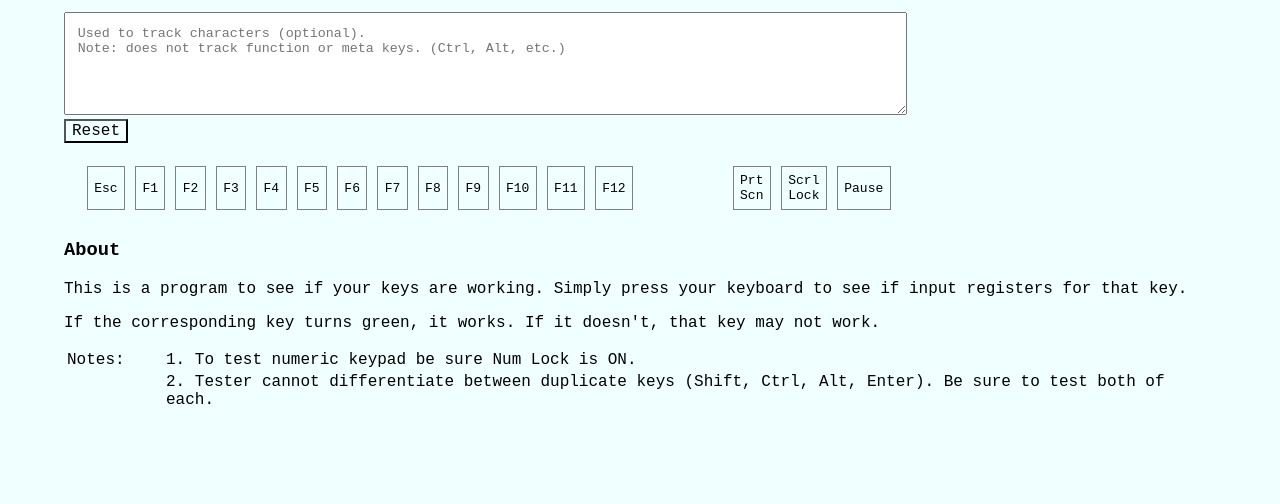
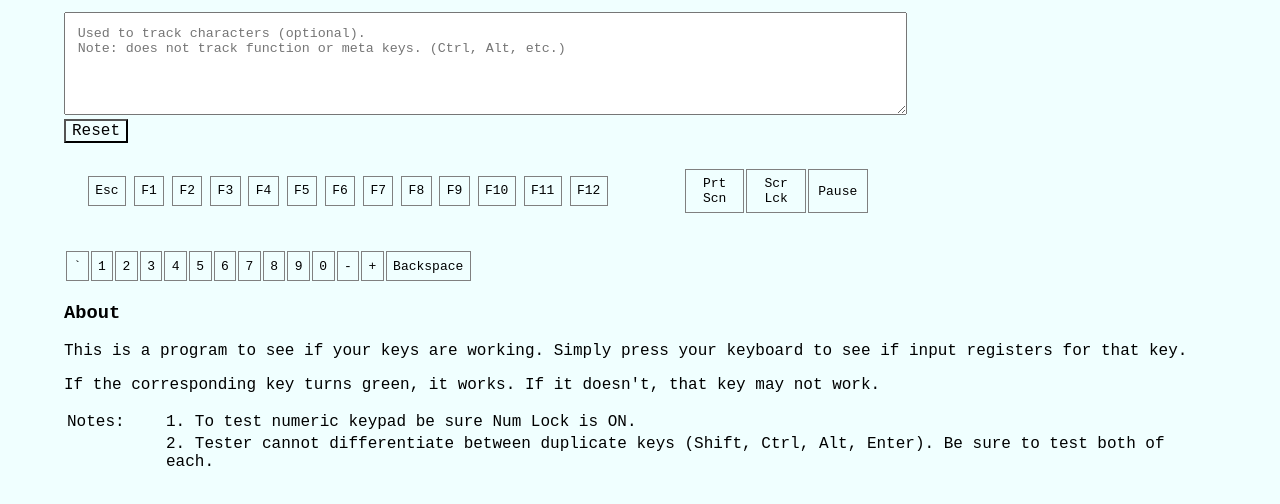
Before and after one commit to aiden3918/Keyboard-Tester, a plain HTML site: page tester.html in a window 1280 px wide. Shown: the part 144-648 px from the top of the page. Drawn offline with Linux system fonts and the light colour scheme.

Commit message:
tables in tables method

```diff
--- a/css/style.css
+++ b/css/style.css
@@ -1,3 +1,4 @@
+/*------------------------------GENERAL------------------------------*/
 html, button {
     font-family: monospace;
     background-color: azure;
@@ -7,22 +8,23 @@ body {margin: 5vw;}
 
 h1 {font-size: 4vw;}
 
+/*------------------------------NOTES/ABOUT------------------------------*/
 .notes-row {padding-right: 3vw;}
-
-textarea {padding: 1vw;}
 
 .description {font-size: 1.25vw;}
 
+/*------------------------------INPUT------------------------------*/
+textarea {padding: 1vw;}
+
 button {font-size: 1.25vw;}
 
-.keyboard {margin: 1vw; border-spacing: 10px;}
+/*------------------------------KEYBOARD------------------------------*/
+.keyboard {margin: 1vw; border-spacing: 10px; text-align: center;}
 
 .key {
     border: 1px solid gray;
     padding: 0.5vw;
 }
 
-.space1 {
-    position: relative;
-    left: 7vw;
-}
+.func-keys {padding-right: 5vw;}
+.space1 {width: 3.5vw;}
--- a/javascript/tester.js
+++ b/javascript/tester.js
@@ -9,6 +9,7 @@ document.getElementById('body').addEventListener('keydown', e => {
     console.log(`Event key: ${e.key} \n Event code: ${e.code}`);
     //e.code differentiates between versions of same key
     //i.e. number row and number pad are recognized as "digit" and "numpad" respectively
+    //AND e.code is not affected by shift or caps lock
     //should use e.code when storing key pressed as a value
 });
 
--- a/tester.html
+++ b/tester.html
@@ -20,29 +20,53 @@ Note: does not track function or meta keys. (Ctrl, Alt, etc.)' rows='5' cols='10
     </div>
     <table class='keyboard'>
         <tbody>
-            <tr class='top-func-keys'>
+            <tr class='topmost-keys'>
                 <!--function keys-->
-                <div>
-                    <td class='key' id='Escape'>Esc</td>
-                    <td class='key' id='F1'>F1</td>
-                    <td class='key' id='F2'>F2</td>
-                    <td class='key' id='F3'>F3</td>
-                    <td class='key' id='F4'>F4</td>
-                    <td class='key' id='F5'>F5</td>
-                    <td class='key' id='F6'>F6</td>
-                    <td class='key' id='F7'>F7</td>
-                    <td class='key' id='F8'>F8</td>
-                    <td class='key' id='F9'>F9</td>
-                    <td class='key' id='F10'>F10</td>
-                    <td class='key' id='F11'>F11</td>
-                    <td class='key' id='F12'>F12</td>
-                </div>
+                <td class='func-keys'>
+                    <span class='key' id='Escape'>Esc</span>
+                    <span class='key' id='F1'>F1</span>
+                    <span class='key' id='F2'>F2</span>
+                    <span class='key' id='F3'>F3</span>
+                    <span class='key' id='F4'>F4</span>
+                    <span class='key' id='F5'>F5</span>
+                    <span class='key' id='F6'>F6</span>
+                    <span class='key' id='F7'>F7</span>
+                    <span class='key' id='F8'>F8</span>
+                    <span class='key' id='F9'>F9</span>
+                    <span class='key' id='F10'>F10</span>
+                    <span class='key' id='F11'>F11</span>
+                    <span class='key' id='F12'>F12</span>
+                </td>
                 <!--top three keys-->
-                <div>
-                    <td class='key space1' id='PrtSc'>Prt<br>Scn</td>
-                    <td class='key space1' id='Scroll Lock'>Scrl<br>Lock</td>
-                    <td class='key space1' id='Pause'>Pause</td>
-                </div>
+                <td>
+                    <table>
+                        <tr>
+                            <td class='key space1' id='PrtSc'>Prt Scn</td>
+                            <td class='key space1' id='Scroll Lock'>Scr Lck</td>
+                            <td class='key space1' id='Pause'>Pause</td>
+                        </tr>
+                    </table>
+                </td>
+            </tr>
+            <tr class='60%'>
+                <table class='main-section'>
+                    <tr class='num-row'>
+                        <td class='key' id='`'>`</td>
+                        <td class='key' id='1'>1</td>
+                        <td class='key' id='2'>2</td>
+                        <td class='key' id='3'>3</td>
+                        <td class='key' id='4'>4</td>
+                        <td class='key' id='5'>5</td>
+                        <td class='key' id='6'>6</td>
+                        <td class='key' id='7'>7</td>
+                        <td class='key' id='8'>8</td>
+                        <td class='key' id='9'>9</td>
+                        <td class='key' id='10'>0</td>
+                        <td class='key' id='-'>-</td>
+                        <td class='key' id='+'>+</td>
+                        <td class='key backspace' id='Backspace'>Backspace</td>
+                    </tr>
+                </table>
             </tr>
         </tbody>
     </table>
```
